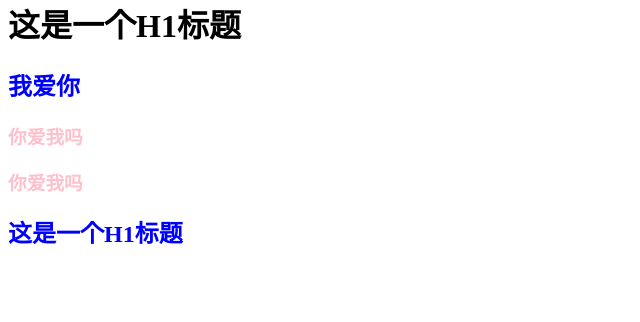
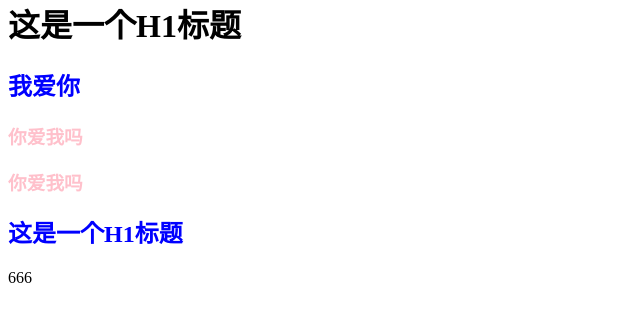
Before and after one commit to guanyuxiaolu/price_01, a plain HTML site: page index.html in a window 1280 px wide. Shown: the full height of the page, 0-640 px from the left. Drawn offline with Linux system fonts and the light colour scheme.

Commit message:
修改index.html

```diff
--- a/index.html
+++ b/index.html
@@ -23,6 +23,9 @@
   <h3>你爱我吗</h3>
   <h3>你爱我吗</h3>
   <h2>这是一个H1标题</h2>
+  <div class="wo">
+    666
+  </div>
   <script src="./index.js"></script>
 </body>
 
```
